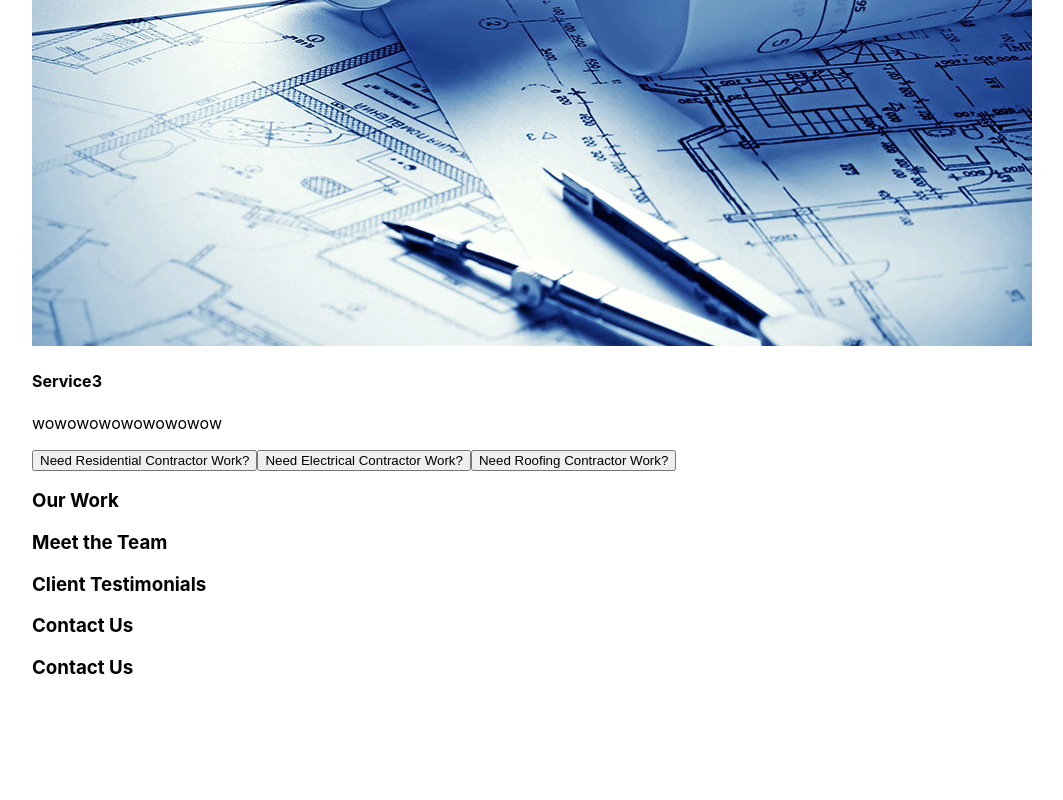
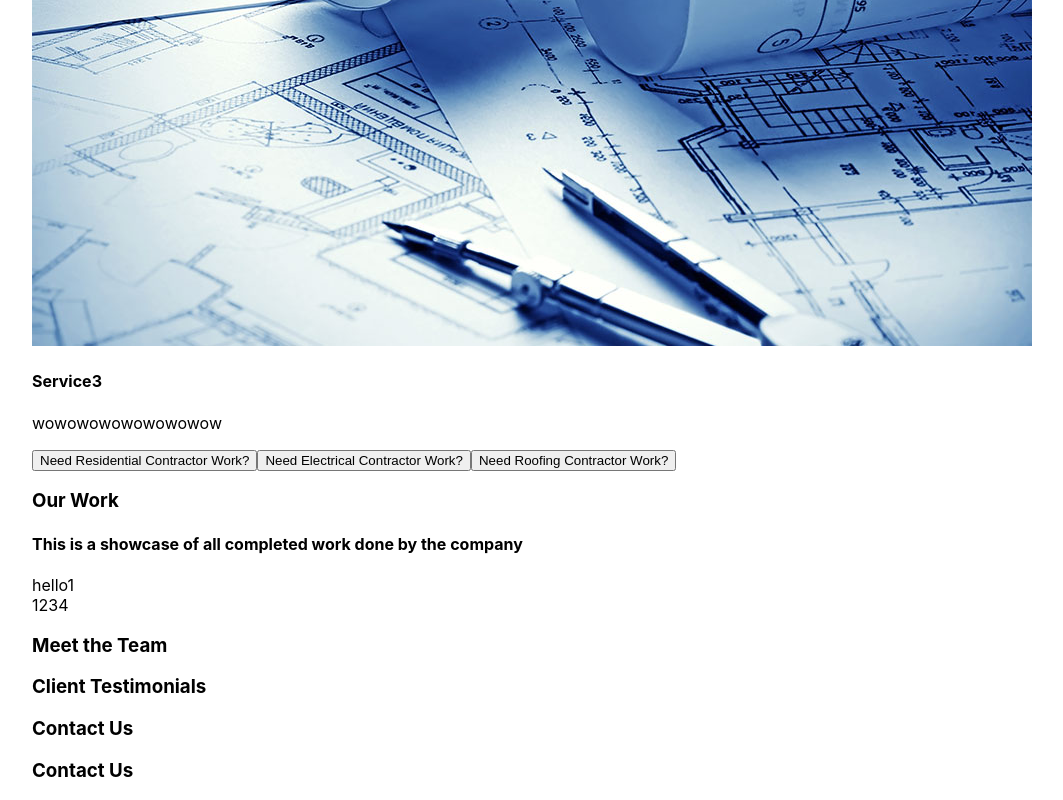
Before and after one commit to ThaisCampanac/eliasWebsite, a Next.js app: page / in a window 1280 px wide. Shown: the part 2285-3085 px from the top of the page, without its empty margins (0-1063 px from the left). Before the commit the page ends 2983 px from the top, so only its background shows below. Built offline with nearby package versions, Linux system fonts and the light colour scheme.

Commit message:
HTML and majority of javascript created for gallery wall

```diff
--- /dev/null
+++ b/components/Gallery-Wall.js
@@ -0,0 +1,59 @@
+import React, { useState } from "react";
+
+export default function GalleryWall() {
+    const [showMe, setShowMe] = useState(true);
+    const [currentIdx, setCurrentIdx] = useState(1);
+    const toggleMe = () => {
+        if (!showMe) {
+            setShowMe(true);
+            return;
+        }
+    };
+    const setCurrent = (index) => {
+        setCurrentIdx(index);
+        toggleMe();
+    }
+
+    const renderpage = () => {
+        if (currentIdx === 1) {
+            return (
+                <div className="gallery-Page">
+                    hello1
+                </div>
+            );
+        }
+        else if (currentIdx === 2) {
+            return (
+                <div className="gallery-Page">
+                    hello2
+                </div>
+            );
+        }
+        else if (currentIdx === 3) {
+            return (
+                <div className="gallery-Page">
+                    hello3
+                </div>
+            );
+        }
+        else if (currentIdx === 4) {
+            return (
+                <div className="gallery-Page">
+                    hello4
+                </div>
+            );
+        }
+    }
+    return (
+        <div className='gallery-wall'>
+
+            {renderpage()}
+            <div className="gallery-buttons">
+                <a href="#" onClick={() => setCurrent(1)}>1</a>
+                <a href="#" onClick={() => setCurrent(2)}>2</a>
+                <a href="#" onClick={() => setCurrent(3)}>3</a>
+                <a href="#" onClick={() => setCurrent(4)}>4</a>
+            </div>
+        </div>
+    );
+}
--- a/pages/index.js
+++ b/pages/index.js
@@ -3,6 +3,7 @@ import Image from 'next/image'
 import styles from '../styles/Home.module.css'
 import Navigation from '../components/Navigation'
 import Service from '../components/Service'
+import GalleryWall from '../components/Gallery-Wall'
 import servicephoto from '../assets/service-asset.jpg'
 
 export default function Home() {
@@ -43,6 +44,10 @@ export default function Home() {
         <h3 className='subtitle'>
           Our Work
         </h3>
+        <h4 className='subtitle2'>
+          This is a showcase of all completed work done by the company
+        </h4>
+        <GalleryWall></GalleryWall>
       </div>
       <div id='meet-the-team' className='Meet-the-team'>
         <h3 className='subtitle'>
```
Also changed, not shown: 1 other file (tests, documents, lock files or other folders).
